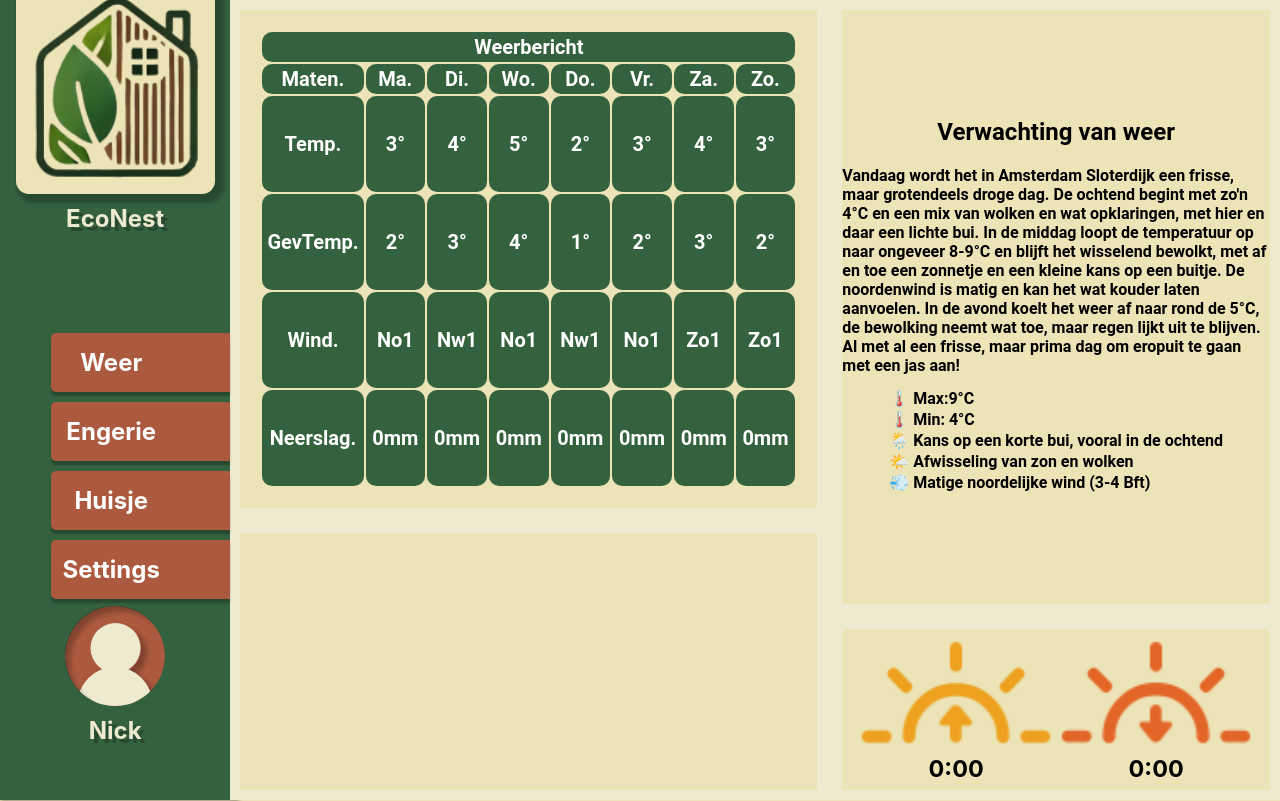
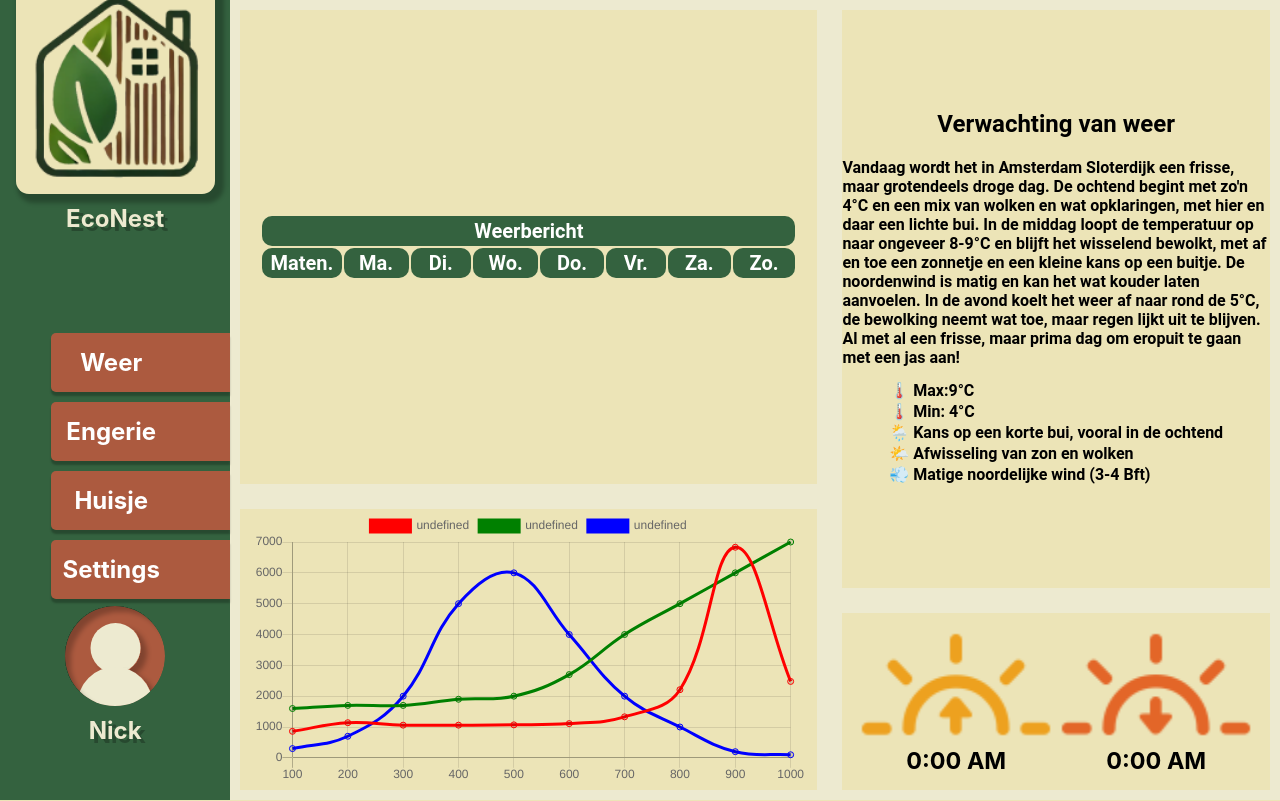
Before and after one commit to Jesper826/EcoNest, a PHP site: page / in a window 1280 px wide. Run offline with PHP 8.4, Linux system fonts and the light colour scheme; lists and menus that the app fills with data are empty.

Commit message:
EINDELIJK DE DYNAMISCHE WEERGEBEUREN

```diff
--- a/public/A.html
+++ b/public/A.html
@@ -19,48 +19,7 @@
                         <th>Zo.</th>
                     </tr>
                 </thead>
-                <tbody>
-                    <tr>
-                        <td class="beschrijving">Temp.</td>
-                        <td class="cel">3°</td>
-                        <td class="cel">4°</td>
-                        <td class="cel">5°</td>
-                        <td class="cel">2°</td>
-                        <td class="cel">3°</td>
-                        <td class="cel">4°</td>
-                        <td class="cel">3°</td>
-                    </tr>
-                    <tr>
-                        <td class="beschrijving">GevTemp.</td>
-                        <td class="cel">2°</td>
-                        <td class="cel">3°</td>
-                        <td class="cel">4°</td>
-                        <td class="cel">1°</td>
-                        <td class="cel">2°</td>
-                        <td class="cel">3°</td>
-                        <td class="cel">2°</td>
-                    </tr>
-                    <tr>
-                        <td class="beschrijving">Wind.</td>
-                        <td class="cel">No1</td>
-                        <td class="cel">Nw1</td>
-                        <td class="cel">No1</td>
-                        <td class="cel">Nw1</td>
-                        <td class="cel">No1</td>
-                        <td class="cel">Zo1</td>
-                        <td class="cel">Zo1</td>
-                    </tr>
-                    <tr>
-                        <td class="beschrijving">Neerslag.</td>
-                        <td class="cel">0mm</td>
-                        <td class="cel">0mm</td>
-                        <td class="cel">0mm</td>
-                        <td class="cel">0mm</td>
-                        <td class="cel">0mm</td>
-                        <td class="cel">0mm</td>
-                        <td class="cel">0mm</td>
-                    </tr>
-
+                <tbody id="weather-table">
                 </tbody>
             </table>
         </div>
@@ -68,7 +27,7 @@
 </article>
 
 <article class="item" id="WeatherGrath" style="grid-area: weatherGrath;">
-    <canvas id="WeatherChart" style="width:100%;max-width:700px"></canvas>
+    <canvas id="myChart" style="width:100%;max-width:700px"></canvas>
 </article>
 
 <article class="item" id="ActueleTemp" style="grid-area: tempbuiten;">
@@ -117,10 +76,10 @@
 <article class="item" id="zontijden" style="grid-area: zon;">
     <div>
         <img src="images/sunrise.png" alt="">
-        <h3 id="sunrise">0:00</h3>
+        <h3>0:00 AM</h3>
     </div>
     <div>
         <img src="images/sunset.png" alt="">
-        <h3 id="sunset">0:00</h3>
+        <h3>0:00 AM</h3>
     </div>
 </article>
--- a/public/Index.php
+++ b/public/Index.php
@@ -8,6 +8,7 @@
 
     <script src="https://cdnjs.cloudflare.com/ajax/libs/Chart.js/2.9.4/Chart.js"></script>
     <script src="js/main.js" defer></script>
+    <script src="js/weather.js" defer></script>
     <script src="js/graphAndSunRiseSet.js" defer></script>
 
 
--- a/public/js/main.js
+++ b/public/js/main.js
@@ -1,3 +1,4 @@
+
 /// clock left corner
 function updateTime() {
     var currentTime = new Date()
@@ -11,5 +12,39 @@ function updateTime() {
 }
 setInterval(updateTime, 1000);
 
-// calling the function for the first time so that it does not show the default time
-updateTime();
+updateTime(); // calling the function for the first time so that it does not show the default time
+
+
+//date for wheather chart
+function startOfWeek(date)
+{
+    var diff = date. getDate() - date. getDay() + (date. getDay() === 0 ? - 6 : 1);
+    return new Date(date. setDate(diff));
+}
+
+const xValues = [100, 200, 300, 400, 500, 600, 700, 800, 900, 1000];
+
+new Chart("myChart", {
+    type: "line",
+    data: {
+        labels: xValues,
+        datasets: [{
+            data: [860, 1140, 1060, 1060, 1070, 1110, 1330, 2210, 6830, 2478],
+            borderColor: "red",
+            fill: false
+        }, {
+            data: [1600, 1700, 1700, 1900, 2000, 2700, 4000, 5000, 6000, 7000],
+            borderColor: "green",
+            fill: false
+        }, {
+            data: [300, 700, 2000, 5000, 6000, 4000, 2000, 1000, 200, 100],
+            borderColor: "blue",
+            fill: false,
+        }]
+    },
+    options: {
+        legend: { display: true }
+    }
+
+
+});
--- /dev/null
+++ b/public/js/weather.js
@@ -0,0 +1,50 @@
+async function getData() {
+    const url = "https://api.open-meteo.com/v1/forecast?latitude=52.52&longitude=13.41&daily=uv_index_max,rain_sum,wind_gusts_10m_max,temperature_2m_min,daylight_duration&timezone=Europe%2FBerlin&timeformat=unixtime";
+
+    try {
+        const response = await fetch(url);
+        const json = await response.json();
+
+        console.log(json); // Debugging: bekijk de API-response in de console
+
+        // Controleer of daily data aanwezig is
+        if (!json.daily) {
+            throw new Error("Geen dagelijkse gegevens gevonden in de API-respons.");
+        }
+
+        const daily = json.daily;
+
+        let dateOptions = { weekday: "short", day: "2-digit", month: "short" };
+
+        let tableRows = `
+            <tr>
+                <td class='beschrijving'>Datum</td>
+                ${daily.time.map(timestamp => `<td class='cel'>${new Date(timestamp * 1000).toLocaleDateString("nl-NL", dateOptions)}</td>`).join("")}
+            </tr>
+            <tr>
+                <td class='beschrijving'>Min. Temp.</td>
+                ${daily.temperature_2m_min.map(temp => `<td class='cel'>${temp}°C</td>`).join("")}
+            </tr>
+            <tr>
+                <td class='beschrijving'>UV Index Max.</td>
+                ${daily.uv_index_max.map(uv => `<td class='cel'>${uv}</td>`).join("")}
+            </tr>
+            <tr>
+                <td class='beschrijving'>Neerslag</td>
+                ${daily.rain_sum.map(rain => `<td class='cel'>${rain} mm</td>`).join("")}
+            </tr>
+            <tr>
+                <td class='beschrijving'>Windstoten</td>
+                ${daily.wind_gusts_10m_max.map(wind => `<td class='cel'>${wind} km/h</td>`).join("")}
+            </tr>
+
+        `;
+
+        document.getElementById("weather-table").innerHTML = tableRows;
+
+    } catch (error) {
+        console.error("Fout bij ophalen van gegevens:", error);
+    }
+}
+
+getData();
```
Also changed, not shown: public/js/weather.php (added, +19 -0 lines).
